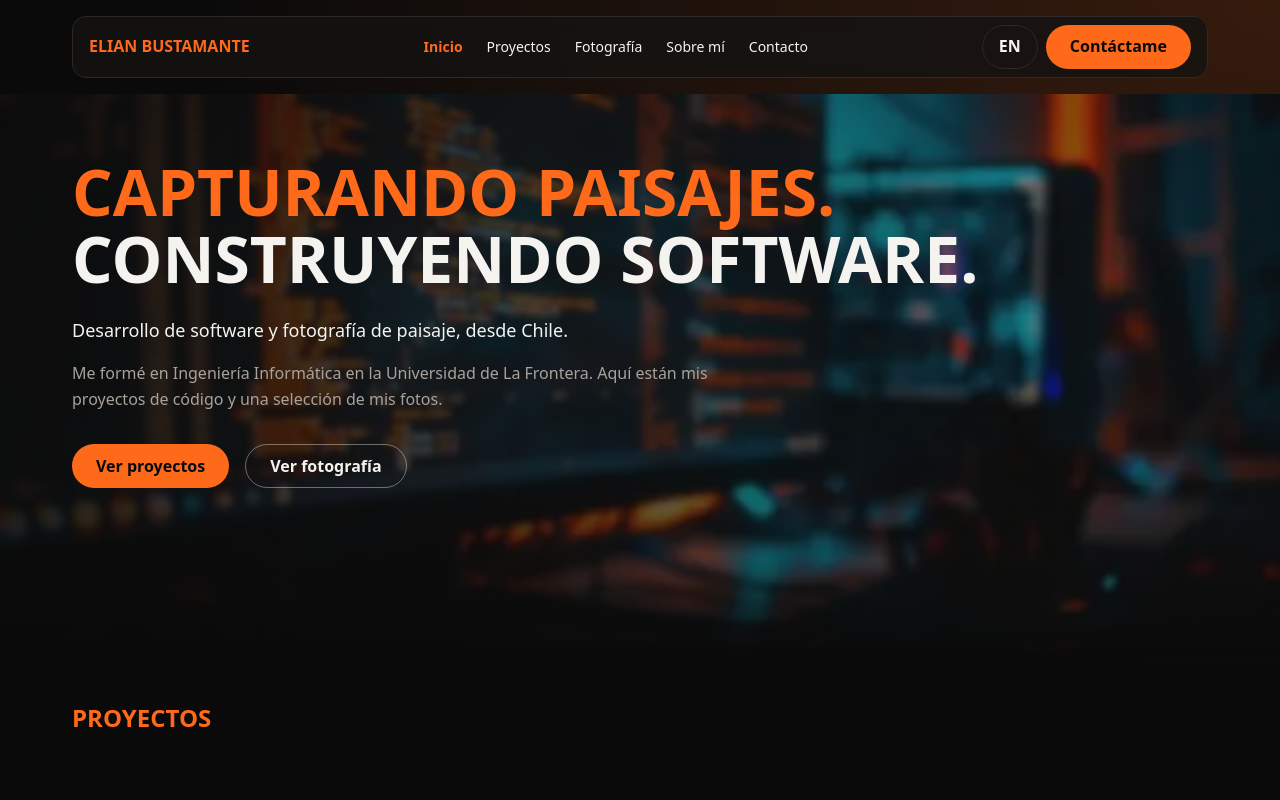
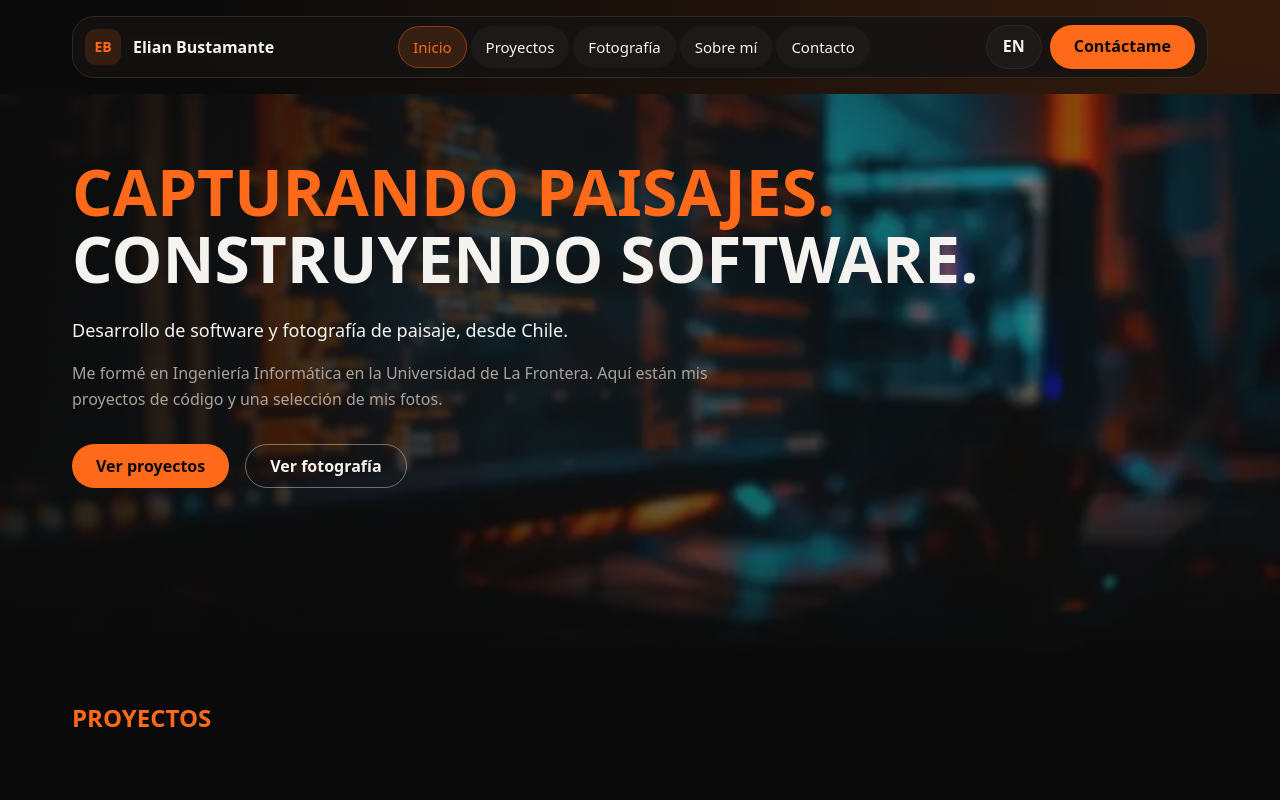
Before and after one commit to ElianBustamante/ElianBustamante.github.io, a React (Vite) app: page / in a window 1280 px wide. Shown: the top 800 px of the page. Built offline with nearby package versions, Linux system fonts and the light colour scheme.

Commit message:
feat: redesign navbar with capsule links

```diff
--- a/src/components/LanguageToggle.jsx
+++ b/src/components/LanguageToggle.jsx
@@ -12,7 +12,7 @@ export default function LanguageToggle() {
     <button
       onClick={toggleLanguage}
       aria-label={isEs ? t('nav.switchToEn') : t('nav.switchToEs')}
-      className="border border-border rounded-full min-h-[44px] px-4 flex items-center justify-center font-semibold hover:bg-surface-2 transition-colors"
+      className="rounded-full bg-surface-2 border border-border min-h-[44px] px-4 flex items-center justify-center font-semibold transition-colors focus-visible:outline-none focus-visible:ring-2 focus-visible:ring-accent"
     >
       {isEs ? 'EN' : 'ES'}
     </button>
--- a/src/components/Navbar.jsx
+++ b/src/components/Navbar.jsx
@@ -15,16 +15,6 @@ export default function Navbar() {
   const { t } = useTranslation()
   const [activeId, setActiveId] = useState('inicio')
   const [menuOpen, setMenuOpen] = useState(false)
-  const [scrolled, setScrolled] = useState(false)
-
-  useEffect(() => {
-    const handleScroll = () => {
-      setScrolled(window.scrollY > 8)
-    }
-    window.addEventListener('scroll', handleScroll, { passive: true })
-    handleScroll()
-    return () => window.removeEventListener('scroll', handleScroll)
-  }, [])
 
   useEffect(() => {
     const observer = new IntersectionObserver(
@@ -55,18 +45,21 @@ export default function Navbar() {
   const closeMenu = () => setMenuOpen(false)
 
   return (
-    <header className={`sticky top-0 z-50 w-full transition-colors duration-200 ${scrolled ? 'bg-bg/80 backdrop-blur-md' : 'bg-transparent'}`}>
-      <div className="pt-4 pb-4 px-4 md:px-6 lg:px-8 max-w-[1200px] mx-auto">
+    <header className="sticky top-0 z-50 w-full pointer-events-none">
+      <div className="pt-4 pb-4 px-4 md:px-6 lg:px-8 max-w-[1200px] mx-auto pointer-events-auto">
         <nav
           aria-label={t('nav.aria')}
-          className="flex items-center justify-between rounded-[14px] bg-surface/80 backdrop-blur border border-border px-4 py-2"
+          className="flex items-center justify-between rounded-[22px] bg-surface/80 backdrop-blur-md border border-border px-3 py-2"
         >
-        <a href="#inicio" onClick={closeMenu} className="font-extrabold text-accent">
-          ELIAN BUSTAMANTE
+        <a href="#inicio" onClick={closeMenu} className="flex items-center gap-3 focus-visible:outline-none focus-visible:ring-2 focus-visible:ring-accent rounded-[11px] pr-2">
+          <div aria-hidden="true" className="flex items-center justify-center w-8 h-8 md:w-9 md:h-9 bg-accent/15 rounded-[11px] text-accent font-bold text-[0.875rem]">
+            EB
+          </div>
+          <span className="text-text font-semibold text-base">Elian Bustamante</span>
         </a>
 
         {/* Desktop nav */}
-        <div className="hidden md:flex items-center gap-6">
+        <div className="hidden md:flex items-center gap-1">
           {links.map((link) => {
             const isActive = activeId === link.href.substring(1)
             return (
@@ -74,8 +67,10 @@ export default function Navbar() {
                 key={link.href}
                 href={link.href}
                 aria-current={isActive ? 'true' : undefined}
-                className={`text-sm hover:text-accent transition-colors ${
-                  isActive ? 'text-accent font-semibold' : 'text-text'
+                className={`rounded-full px-3.5 py-2 text-[0.9375rem] border transition-colors focus-visible:outline-none focus-visible:ring-2 focus-visible:ring-accent ${
+                  isActive
+                    ? 'bg-accent/15 text-accent border-accent/40'
+                    : 'bg-surface-2 text-text border-transparent hover:border-border'
                 }`}
               >
                 {t(link.key)}
@@ -89,14 +84,14 @@ export default function Navbar() {
 
           <a
             href="#contacto"
-            className="hidden md:flex items-center justify-center min-h-[44px] px-6 bg-accent text-on-accent rounded-full font-semibold hover:bg-accent-hover transition-colors"
+            className="hidden md:flex items-center justify-center min-h-[44px] px-6 bg-accent text-on-accent rounded-full font-semibold hover:bg-accent-hover transition-colors focus-visible:outline-none focus-visible:ring-2 focus-visible:ring-accent"
           >
             {t('nav.cta')}
           </a>
 
           {/* Mobile menu button */}
           <button
-            className="md:hidden flex items-center justify-center min-h-[44px] min-w-[44px] border border-border rounded-full hover:bg-surface-2 transition-colors"
+            className="md:hidden flex items-center justify-center min-h-[44px] min-w-[44px] border border-border rounded-full bg-surface-2 focus-visible:outline-none focus-visible:ring-2 focus-visible:ring-accent"
             onClick={() => setMenuOpen(!menuOpen)}
             aria-expanded={menuOpen}
             aria-controls="mobile-menu"
@@ -109,7 +104,7 @@ export default function Navbar() {
 
       {/* Mobile menu */}
       {menuOpen && (
-        <div id="mobile-menu" className="md:hidden mt-2 bg-surface border border-border rounded-[14px] p-4 flex flex-col gap-4">
+        <div id="mobile-menu" className="md:hidden mt-2 bg-surface/80 backdrop-blur-md border border-border rounded-[22px] p-4 flex flex-col gap-2 pointer-events-auto">
           {links.map((link) => {
             const isActive = activeId === link.href.substring(1)
             return (
@@ -118,8 +113,10 @@ export default function Navbar() {
                 href={link.href}
                 onClick={closeMenu}
                 aria-current={isActive ? 'true' : undefined}
-                className={`min-h-[44px] flex items-center px-4 rounded-lg hover:bg-surface-2 transition-colors ${
-                  isActive ? 'text-accent font-semibold bg-surface-2' : 'text-text'
+                className={`min-h-[44px] w-full flex items-center px-4 rounded-full border transition-colors focus-visible:outline-none focus-visible:ring-2 focus-visible:ring-accent ${
+                  isActive
+                    ? 'bg-accent/15 text-accent border-accent/40'
+                    : 'bg-surface-2 text-text border-transparent'
                 }`}
               >
                 {t(link.key)}
@@ -129,7 +126,7 @@ export default function Navbar() {
           <a
             href="#contacto"
             onClick={closeMenu}
-            className="min-h-[44px] flex items-center justify-center bg-accent text-on-accent rounded-full font-semibold hover:bg-accent-hover transition-colors"
+            className="min-h-[44px] w-full mt-2 flex items-center justify-center bg-accent text-on-accent rounded-full font-semibold hover:bg-accent-hover transition-colors focus-visible:outline-none focus-visible:ring-2 focus-visible:ring-accent"
           >
             {t('nav.cta')}
           </a>
```
